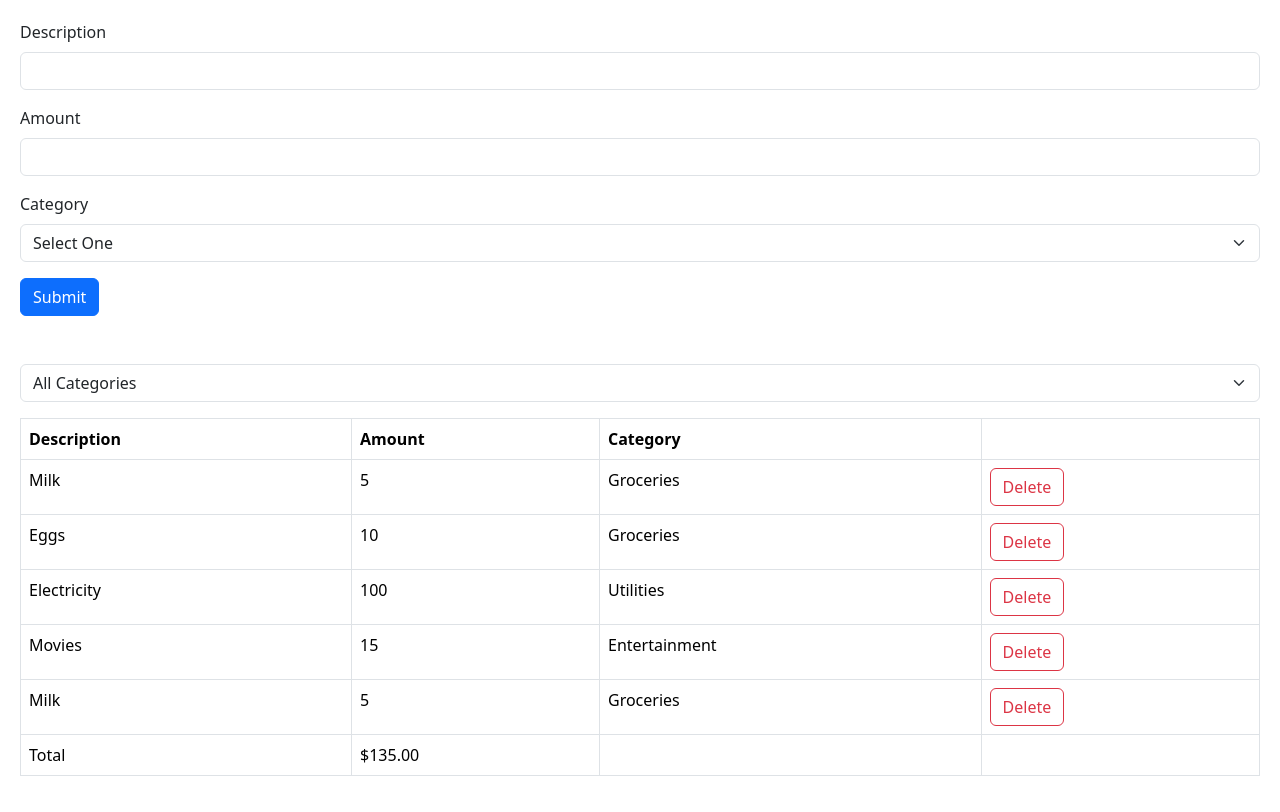
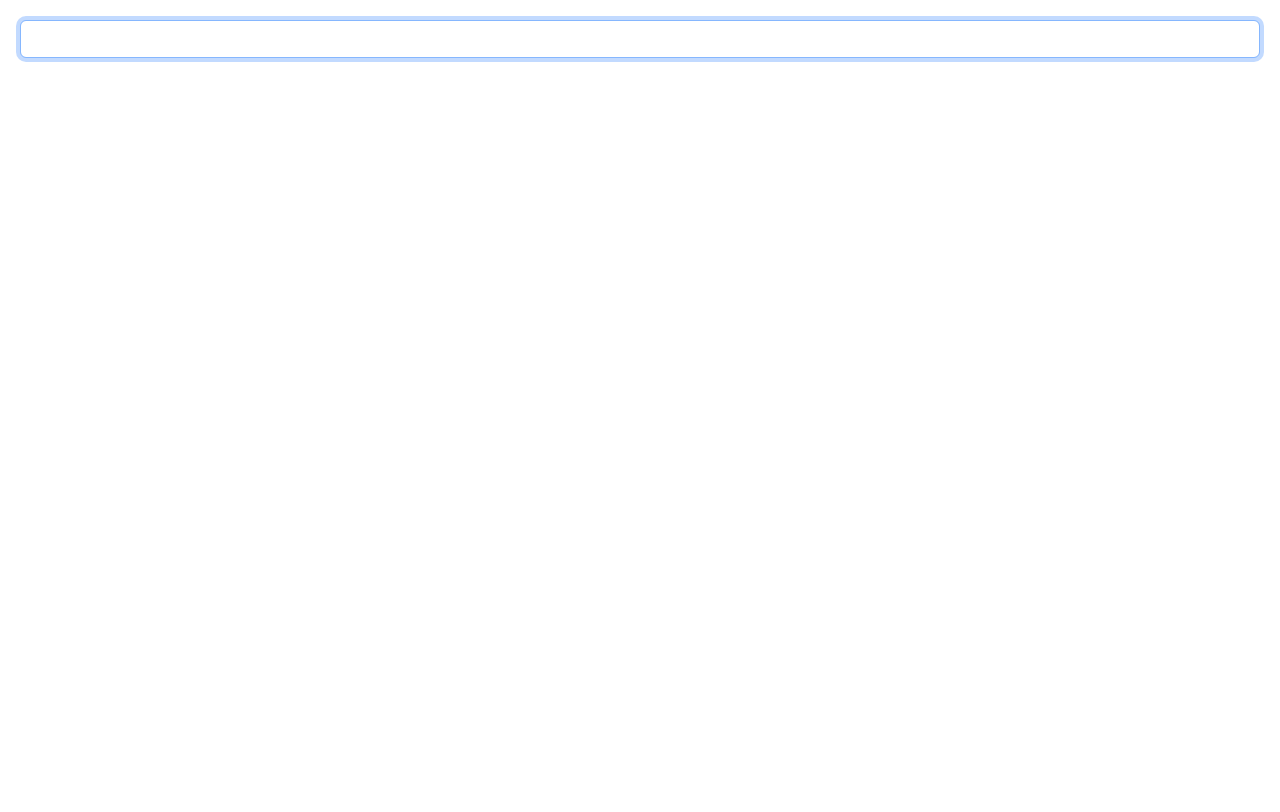
Before and after one commit to YashPatel50/react-training-app, a React (Vite) app: page / in a window 1280 px wide. Built offline with nearby package versions, Linux system fonts and the light colour scheme.

Commit message:
Basic use of useEffect

```diff
--- /dev/null
+++ b/src/App3.tsx
@@ -0,0 +1,23 @@
+import React, { useEffect, useRef } from "react";
+
+const App3 = () => {
+  const ref = useRef<HTMLInputElement>(null);
+
+  //after render
+  useEffect(() => {
+    //Side effect
+    if (ref.current) ref.current.focus();
+  });
+
+  useEffect(() => {
+    document.title = "My App";
+  });
+
+  return (
+    <div>
+      <input ref={ref} type="text" className="form-control" />
+    </div>
+  );
+};
+
+export default App3;
--- a/src/main.tsx
+++ b/src/main.tsx
@@ -1,11 +1,11 @@
 import { StrictMode } from "react";
 import { createRoot } from "react-dom/client";
-import App2 from "./App2.tsx";
 import "bootstrap/dist/css/bootstrap.css";
 import "./index.css";
+import App3 from "./App3.tsx";
 
 createRoot(document.getElementById("root")!).render(
   <StrictMode>
-    <App2 />
+    <App3 />
   </StrictMode>
 );
```
Also changed, not shown: src/Components/ProductList.tsx (added, +13 -0 lines).
